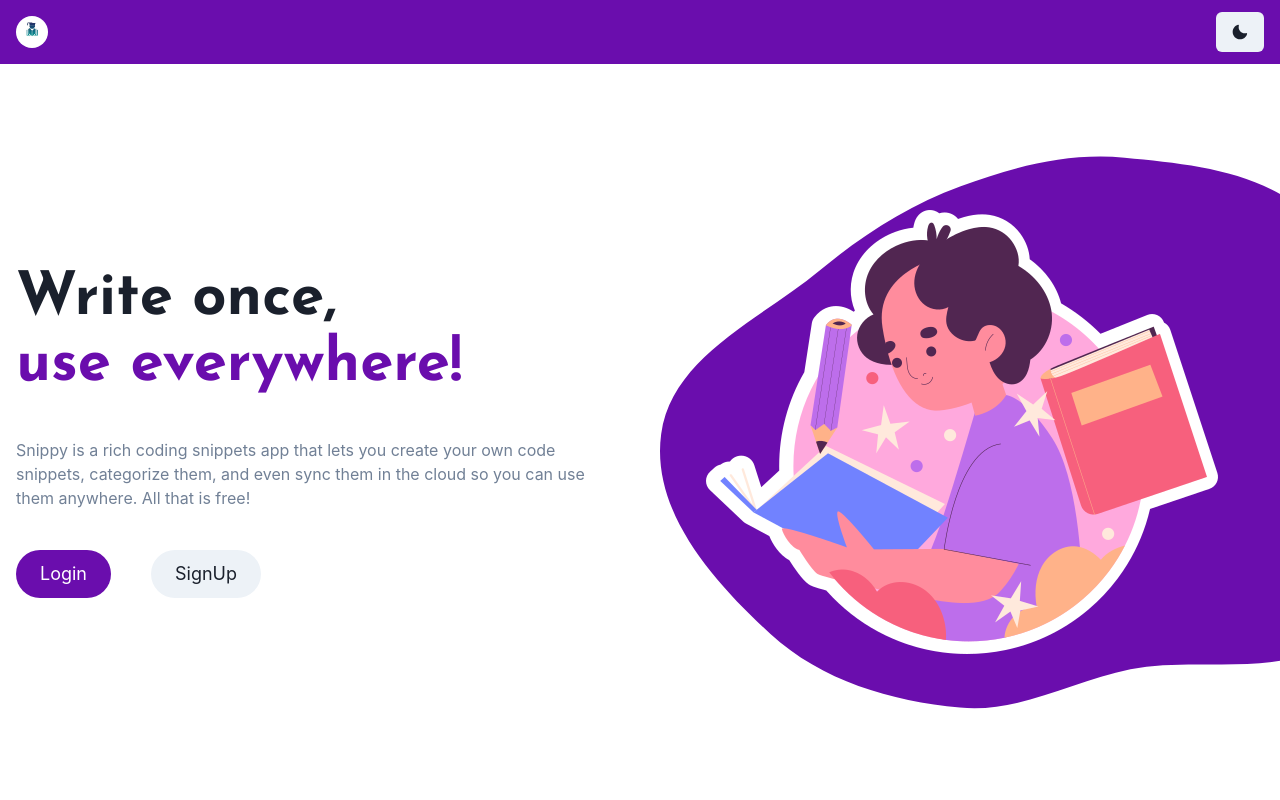
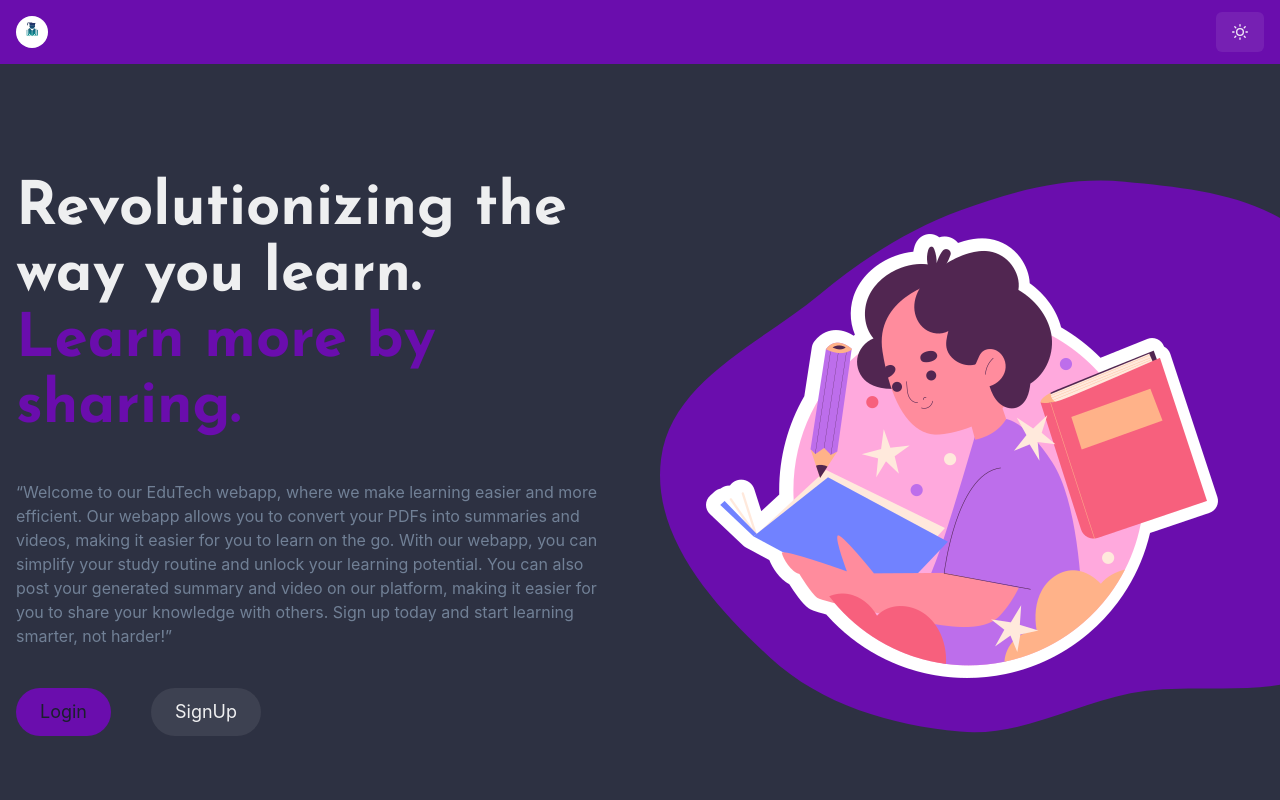
Before and after one commit to dipanshuhappy/gyan-samaj, a Next.js app: page / in a window 1280 px wide. Shown: the top 800 px of the page. Built offline with nearby package versions, Linux system fonts and the light colour scheme; no server answers.

Commit message:
headline and intro and dark mode

```diff
--- a/pages/index.tsx
+++ b/pages/index.tsx
@@ -53,17 +53,21 @@ export default function Landing() {
                 // bg: '#6A0DAD',
                 zIndex: -1,
               }}>
-              Write once,
+              Revolutionizing the way you learn.
             </Text>
             <br />
             <Text as={'span'} color={'#6A0DAD'}>
-              use everywhere!
+              Learn more by sharing.
+
             </Text>
           </Heading>
           <Text color={'gray.500'}>
-            Snippy is a rich coding snippets app that lets you create your own
-            code snippets, categorize them, and even sync them in the cloud so
-            you can use them anywhere. All that is free!
+          “Welcome to our EduTech webapp, where we make learning easier and more efficient.
+          Our webapp allows you to convert your PDFs into summaries and videos,
+          making it easier for you to learn on the go. With our webapp, you can simplify your study routine and unlock your learning potential.
+          You can also post your generated summary and video on our platform,
+          making it easier for you to share your knowledge with others.
+          Sign up today and start learning smarter, not harder!”
           </Text>
           <Stack
             spacing={{ base: 8, sm: 10 }}
--- a/src/theme/index.ts
+++ b/src/theme/index.ts
@@ -41,7 +41,7 @@ const components = {
 };
 
 const config = {
-  initialColorMode: 'light',
+  initialColorMode: 'dark',
   useSystemColorMode: false,
 };
 
```
